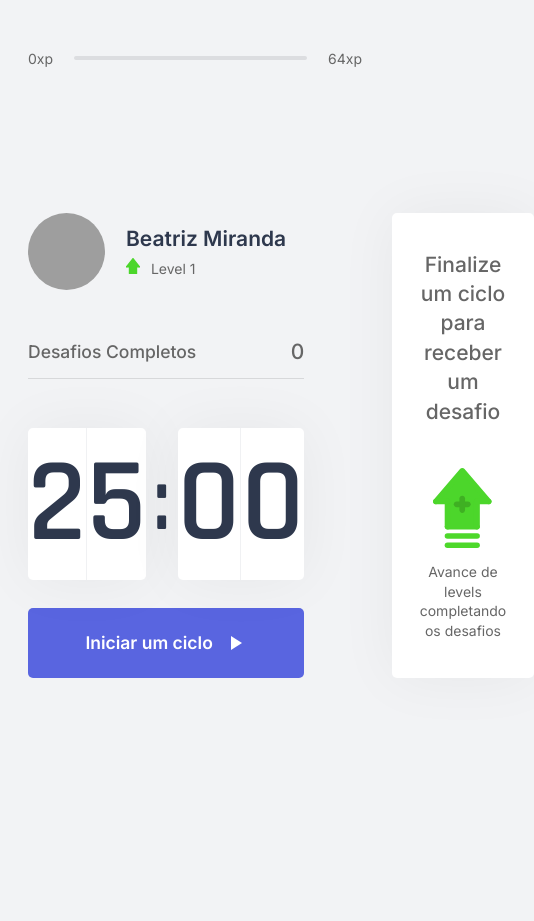
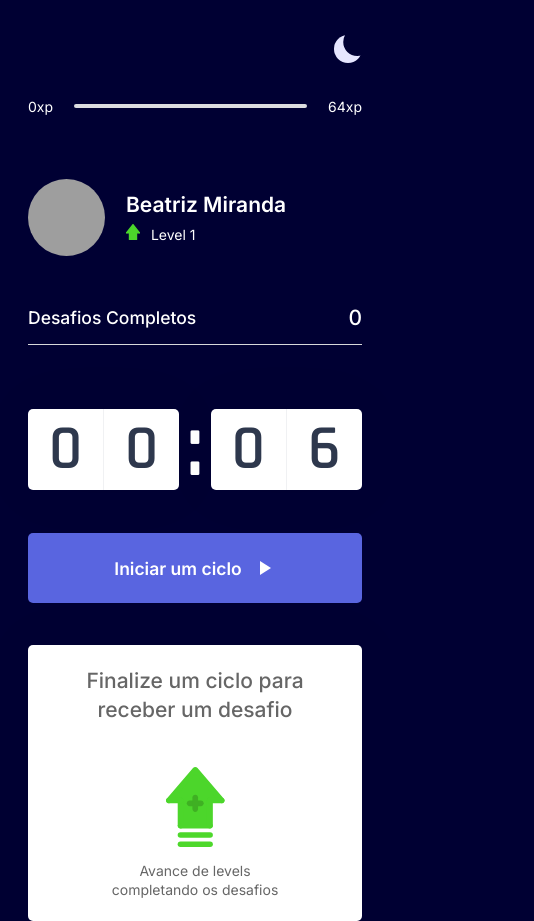
Before and after one commit to BeatrizMiranda/moveit-nlw, a Next.js app: page / in a window 390 px wide. Shown: the whole page, 534 px wide, since content can reach past the window. Before the commit the page ends 844 px from the top, so only its background shows below. Built offline with nearby package versions, Linux system fonts and the light colour scheme; grey boxes are pictures that could not be loaded.

Commit message:
feat(darkmode): adding dark mode functionality

```diff
--- /dev/null
+++ b/src/components/Switcher.tsx
@@ -0,0 +1,21 @@
+import React, { useContext, useEffect } from "react";
+import { ThemeContext } from "../contexts/ThemeContext";
+import styles from "../styles/components/Switcher.module.css";
+
+const Switcher = () => {
+  const { theme, switchTheme } = useContext(ThemeContext);
+
+  useEffect(() => {
+    if (theme === "dark") return document.body.classList.add("darkmode");
+
+    document.body.classList.remove("darkmode");
+  }, [theme]);
+
+  return (
+    <div className={styles.switcherContainer}>
+      <input className={styles.toggle} type="checkbox" onClick={switchTheme} />
+    </div>
+  );
+};
+
+export default Switcher;
--- a/src/contexts/CountDownContext.tsx
+++ b/src/contexts/CountDownContext.tsx
@@ -7,7 +7,7 @@ export const CountDownContext = createContext({} as TCountDownContext);
 let countDownTimeout: NodeJS.Timeout;
 
 export const CountDownProvider: React.FC = ({ children }) => {
-  const defaultTime = 25 * 60;
+  const defaultTime = 0.1 * 60;
   const [time, setTime] = useState(defaultTime);
   const [isActive, setIsActive] = useState(false);
   const [hasFinished, setHasFinished] = useState(false);
--- /dev/null
+++ b/src/contexts/ThemeContext.tsx
@@ -0,0 +1,16 @@
+import React, { createContext, useState } from "react";
+
+type TThemeContext = {
+  theme: string;
+  switchTheme: () => void;
+};
+
+export const ThemeContext = createContext({} as TThemeContext);
+
+export const ThemeProvider: React.FC = ({ children }) => {
+  const [theme, setTheme] = useState("dark");
+
+  const switchTheme = () => setTheme(theme === "dark" ? "light" : "dark");
+
+  return <ThemeContext.Provider value={{ theme, switchTheme }}>{children}</ThemeContext.Provider>;
+};
--- a/src/pages/_app.tsx
+++ b/src/pages/_app.tsx
@@ -2,9 +2,7 @@ import "../styles/global.css";
 import React from "react";
 
 function MyApp({ Component, pageProps }) {
-  return (
-      <Component {...pageProps} />
-  );
+  return <Component {...pageProps} />;
 }
 
 export default MyApp;
--- a/src/pages/index.tsx
+++ b/src/pages/index.tsx
@@ -1,4 +1,4 @@
-import React from "react";
+import React, { useContext } from "react";
 import { GetServerSideProps } from "next";
 
 import CompletedChallenges from "../components/CompletedChallenges";
@@ -7,10 +7,12 @@ import ExperienceBar from "../components/ExperienceBar";
 import Profile from "../components/Profile";
 import Head from "next/head";
 
-import styles from "../styles/components/Home.module.css";
+import Switcher from "../components/Switcher";
 import ChallengeBox from "../components/ChallengeBox";
 import { CountDownProvider } from "../contexts/CountDownContext";
 import { ChallengesProvider } from "../contexts/ChallengesContext";
+import { ThemeProvider } from "../contexts/ThemeContext";
+import styles from "../styles/components/Home.module.css";
 
 export default function Home({ level, currentExp, completedChallenges }) {
   return (
@@ -19,10 +21,12 @@ export default function Home({ level, currentExp, completedChallenges }) {
       currentExp={currentExp}
       completedChallenges={completedChallenges}
     >
+      <ThemeProvider>
         <div className={styles.container}>
           <Head>
             <title>Inicio | MoveIt</title>
           </Head>
+          <Switcher />
           <ExperienceBar />
           <CountDownProvider>
             <div className={styles.session}>
@@ -37,6 +41,7 @@ export default function Home({ level, currentExp, completedChallenges }) {
             </div>
           </CountDownProvider>
         </div>
+      </ThemeProvider>
     </ChallengesProvider>
   );
 }
--- a/src/styles/components/ChallengeBox.module.css
+++ b/src/styles/components/ChallengeBox.module.css
@@ -1,6 +1,7 @@
 .challengeBoxContainer {
   height: 100%;
 
+  color: var(--text);
   background: var(--white);
   border-radius: 5px;
   box-shadow: 0 0 60px rgba(0, 0, 0, 0.05);
--- a/src/styles/components/CountDown.module.css
+++ b/src/styles/components/CountDown.module.css
@@ -33,6 +33,7 @@
 .countDownContainer > span {
   font-size: 6.25rem;
   margin: 0 0.5rem;
+  color: var(--dynamic-title);
 }
 
 .countDownBtn img {
@@ -80,3 +81,9 @@
   background: var(--white);
   border-bottom: 4px solid var(--green);
 }
+
+@media (max-width: 768px) {
+  .countDownContainer > div {
+    font-size: 4.5rem;
+  }
+}
--- a/src/styles/components/Home.module.css
+++ b/src/styles/components/Home.module.css
@@ -9,10 +9,29 @@
 }
 
 .container .session {
-  flex: 1;
   display: grid;
 
   grid-template-columns: 1fr 1fr;
   gap: 6.25rem;
   align-content: center;
 }
+
+@media (min-width: 768px) {
+  .container .session {
+    flex: 1;
+  }
+}
+
+@media (max-width: 768px) {
+  .container .session {
+    margin-top: 50px;
+    grid-template-columns: 1fr;
+    gap: 2.25rem;
+  }
+}
+
+@media (max-width: 1024px) {
+  .container .session {
+    gap: 3rem;
+  }
+}
--- a/src/styles/components/LevelUpModal.module.css
+++ b/src/styles/components/LevelUpModal.module.css
@@ -12,7 +12,7 @@
 }
 
 .container {
-  background-color: var(--white);
+  background-color: var(--dynamic-background);
   width: 100%;
   max-width: 400px;
   padding: 2rem 3rem;
@@ -25,19 +25,19 @@
 .container header {
   font-size: 8.75rem;
   font-weight: 600;
-  color: var(--blue);
+  color: var(--dynamic-blue);
   background: url("/icons/levelup.svg") no-repeat center;
   background-size: contain;
 }
 
 .container strong {
   font-size: 2.25rem;
-  color: var(--title);
+  color: var(--dynamic-title);
 }
 
 .container p {
   font-size: 1.25rem;
-  color: var(--text);
+  color: var(--dynamic-title);
   margin-top: 0.25rem;
 }
 
@@ -54,6 +54,6 @@
 
 .container button:focus {
   outline: none;
-  border: 0.5px solid var(--blue);
+  border: 0.5px solid var(--dynamic-blue);
   border-radius: 6px;
 }
--- a/src/styles/components/Profile.module.css
+++ b/src/styles/components/Profile.module.css
@@ -16,7 +16,7 @@
   font-size: 1.5rem;
   font-weight: 600;
 
-  color: var(--title);
+  color: var(--dynamic-title);
 }
 
 .profileContainer div p {
--- /dev/null
+++ b/src/styles/components/Switcher.module.css
@@ -0,0 +1,40 @@
+.toggle {
+  --size: 2rem;
+
+  z-index: 1;
+  appearance: none;
+  outline: none;
+  cursor: pointer;
+
+  width: var(--size);
+  height: var(--size);
+  box-shadow: inset calc(var(--size) * 0.33) calc(var(--size) * -0.25) 0;
+  border-radius: 999px;
+  color: hsl(240, 100%, 95%);
+
+  transition: all 500ms;
+}
+
+.toggle:checked {
+  --ray-size: calc(var(--size) * -0.4);
+  --offset-orthogonal: calc(var(--size) * 0.65);
+  --offset-diagonal: calc(var(--size) * 0.45);
+
+  transform: scale(0.75);
+  color: hsl(40, 100%, 50%);
+  box-shadow: inset 0 0 0 var(--size), calc(var(--offset-orthogonal) * -1) 0 0 var(--ray-size),
+    var(--offset-orthogonal) 0 0 var(--ray-size),
+    0 calc(var(--offset-orthogonal) * -1) 0 var(--ray-size),
+    0 var(--offset-orthogonal) 0 var(--ray-size),
+    calc(var(--offset-diagonal) * -1) calc(var(--offset-diagonal) * -1) 0 var(--ray-size),
+    var(--offset-diagonal) var(--offset-diagonal) 0 var(--ray-size),
+    calc(var(--offset-diagonal) * -1) var(--offset-diagonal) 0 var(--ray-size),
+    var(--offset-diagonal) calc(var(--offset-diagonal) * -1) 0 var(--ray-size);
+}
+
+.switcherContainer {
+  display: flex;
+  width: 100%;
+  justify-content: flex-end;
+  padding-bottom: 20px;
+}
--- a/src/styles/global.css
+++ b/src/styles/global.css
@@ -1,13 +1,16 @@
 :root {
   --white: #fff;
   --background: #f2f3f5;
+  --dynamic-background: #f2f3f5;
   --gray-line: #dcdde0;
   --text: #666;
   --text-highlight: #b3b9ff;
   --title: #2e384d;
+  --dynamic-title: #2e384d;
   --red: #e83f5b;
   --green: #4cd62b;
   --blue: #5965e0;
+  --dynamic-blue: #5965e0;
   --blue-dark: #4953b8;
   --blue-twitter: #2aa9e0;
 }
@@ -31,8 +34,17 @@
 }
 
 body {
-  background-color: var(--background);
+  background-color: var(--dynamic-background);
   color: var(--text);
+  transition: background-color 1s;
+}
+
+body.darkmode {
+  --dynamic-blue: #fff;
+  --dynamic-title: #fff;
+  --dynamic-background: hsl(240, 100%, 10%);
+
+  color: var(--white);
 }
 
 body,
```
Lines whose indentation alone changed are shown as unchanged.
